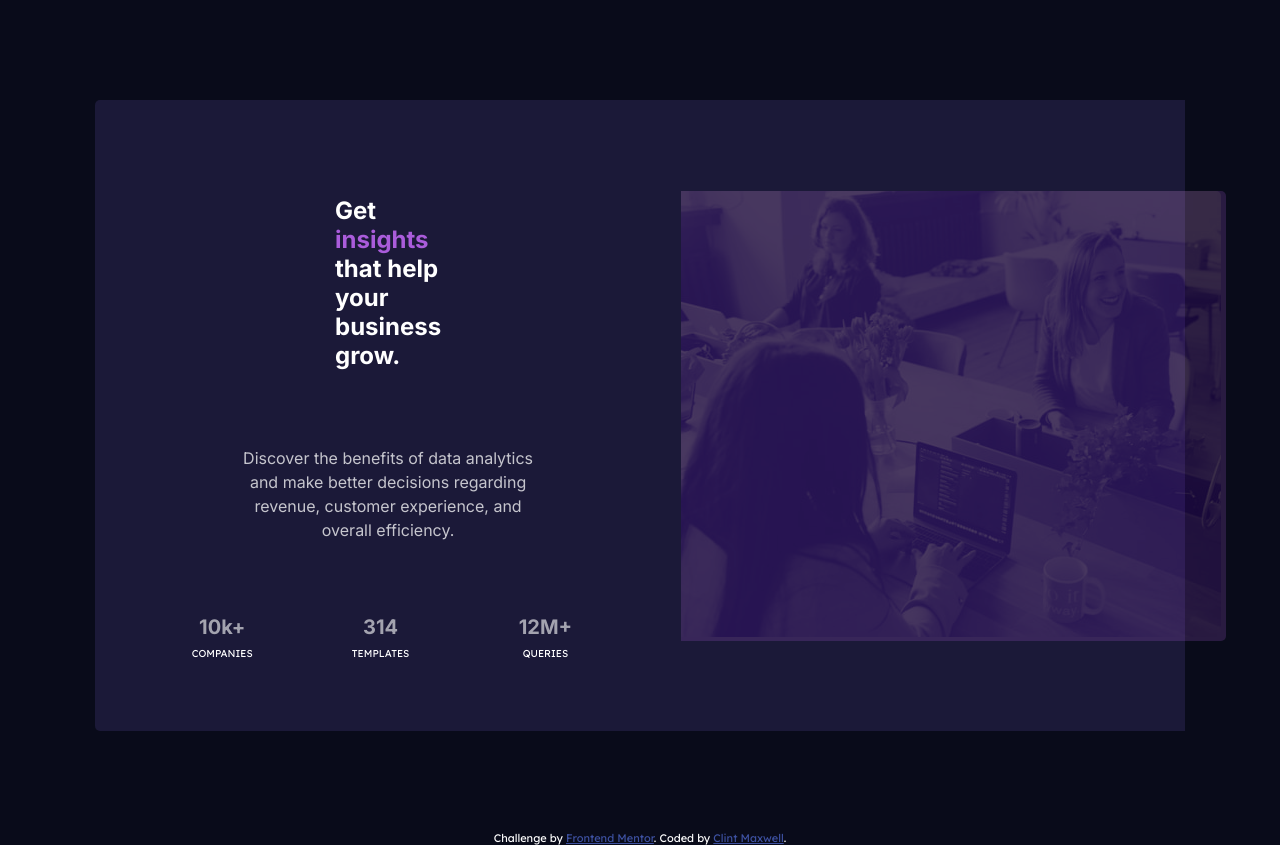
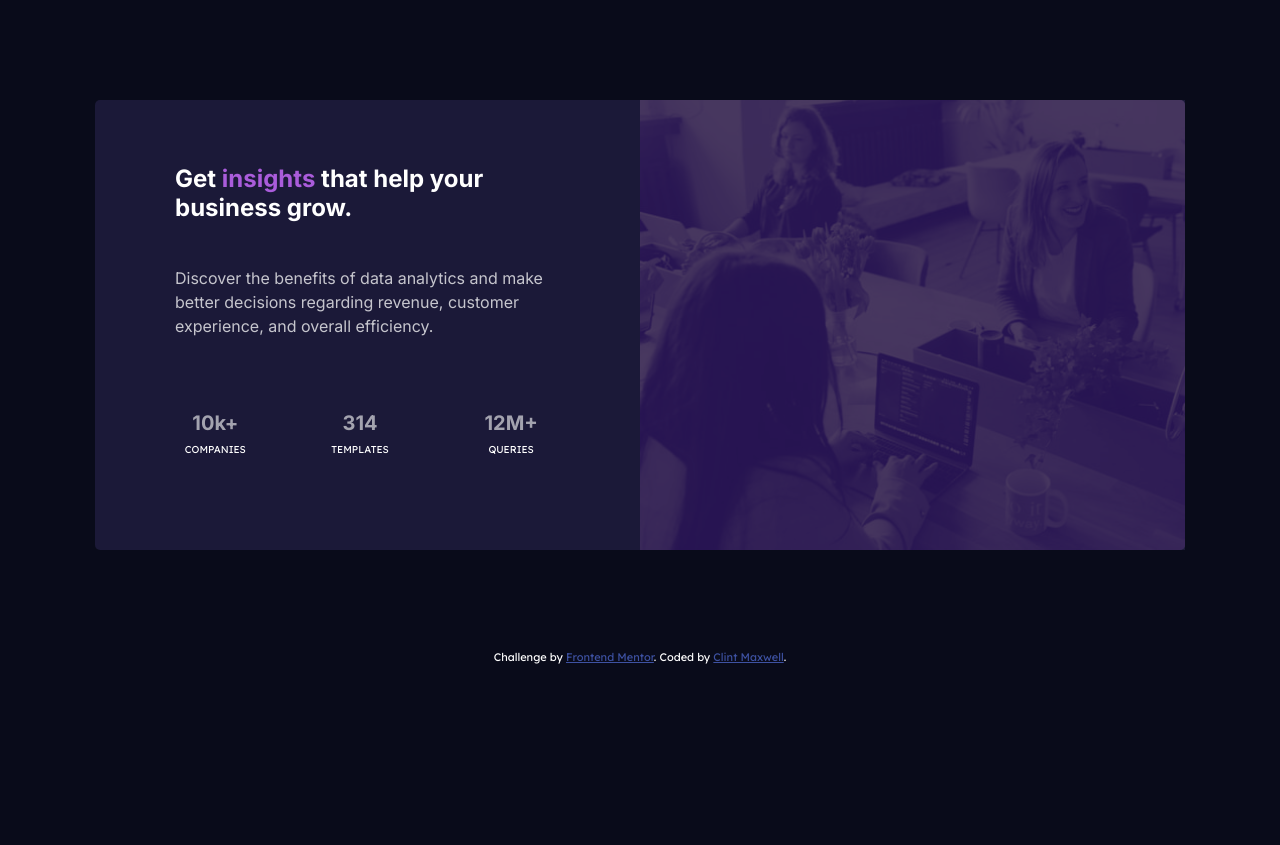
Before and after one commit to kkirpalani90/stats-preview-card-component-main, a plain HTML site: page index.html in a window 1280 px wide. After the commit the page ends 800 px from the top, so only its background shows below. Drawn offline with Linux system fonts and the light colour scheme.

Commit message:
Reconciled margins in desktop version of site.

```diff
--- a/styles.css
+++ b/styles.css
@@ -167,9 +167,19 @@ h1 {
     grid-row: 1 / 4;
   }
 
+  h1 {
+    grid-column: 1 / 1;
+    grid-row: 1 / 1;
+    padding: 4rem 4rem 2.75rem 4rem;
+    text-align: left;
+    margin: 0;
+  }
+
   .main_paragraph {
     grid-column: 1 / 1;
     grid-row: 2 / 2;
+    text-align: left;
+    margin: 0 3rem 0 4rem;
   }
 
   .pic {
@@ -177,16 +187,13 @@ h1 {
     grid-row: 1 / 4;
     border-radius: 0 5px 5px 0;
     width: 545px;
+    height: 450px;
   }
 
   .pic img {
     border-radius: 0 5px 5px 0;
   }
 
-  h1 {
-    padding: 4rem 4rem 2.75rem 4rem;
-    text-align: left;
-  }
 
   .stats {
     margin: 4.267rem 1.067rem;
```
